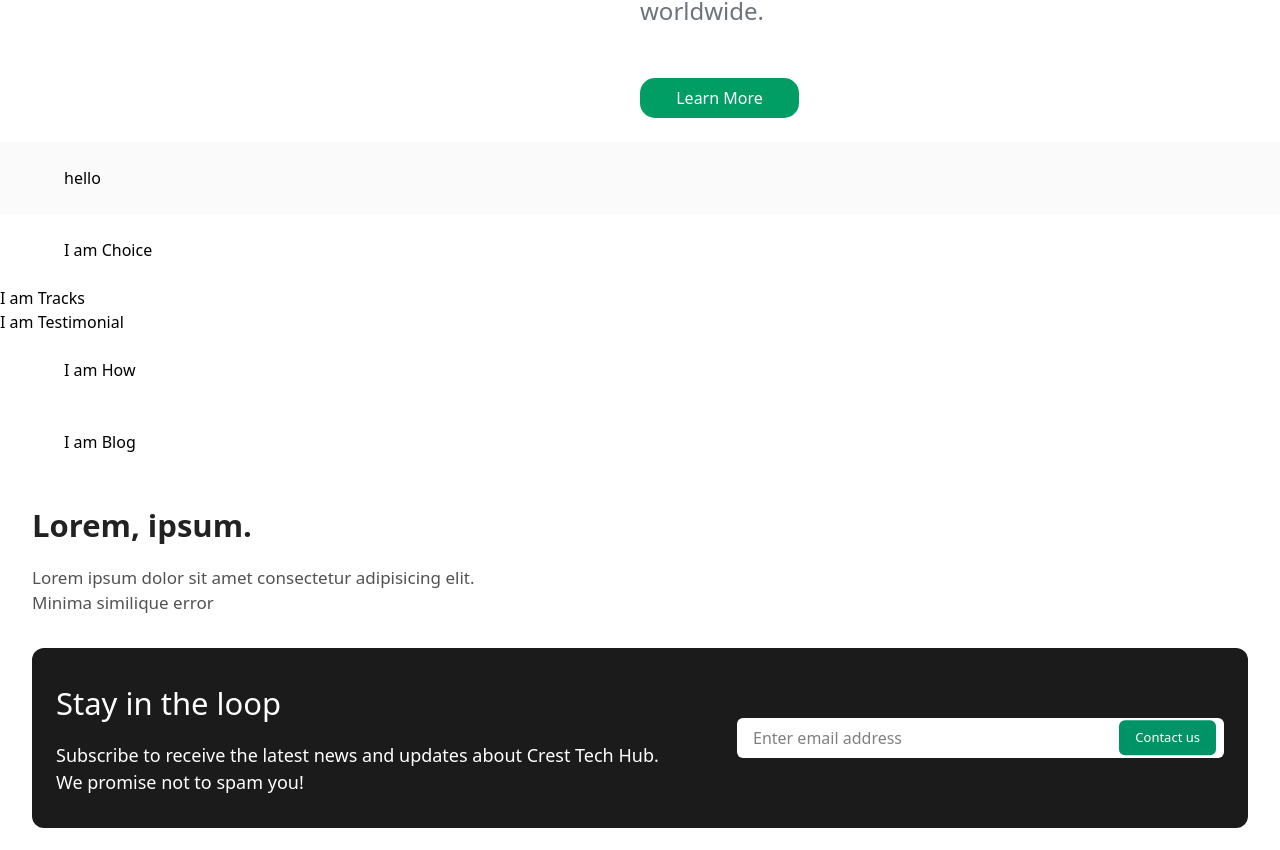
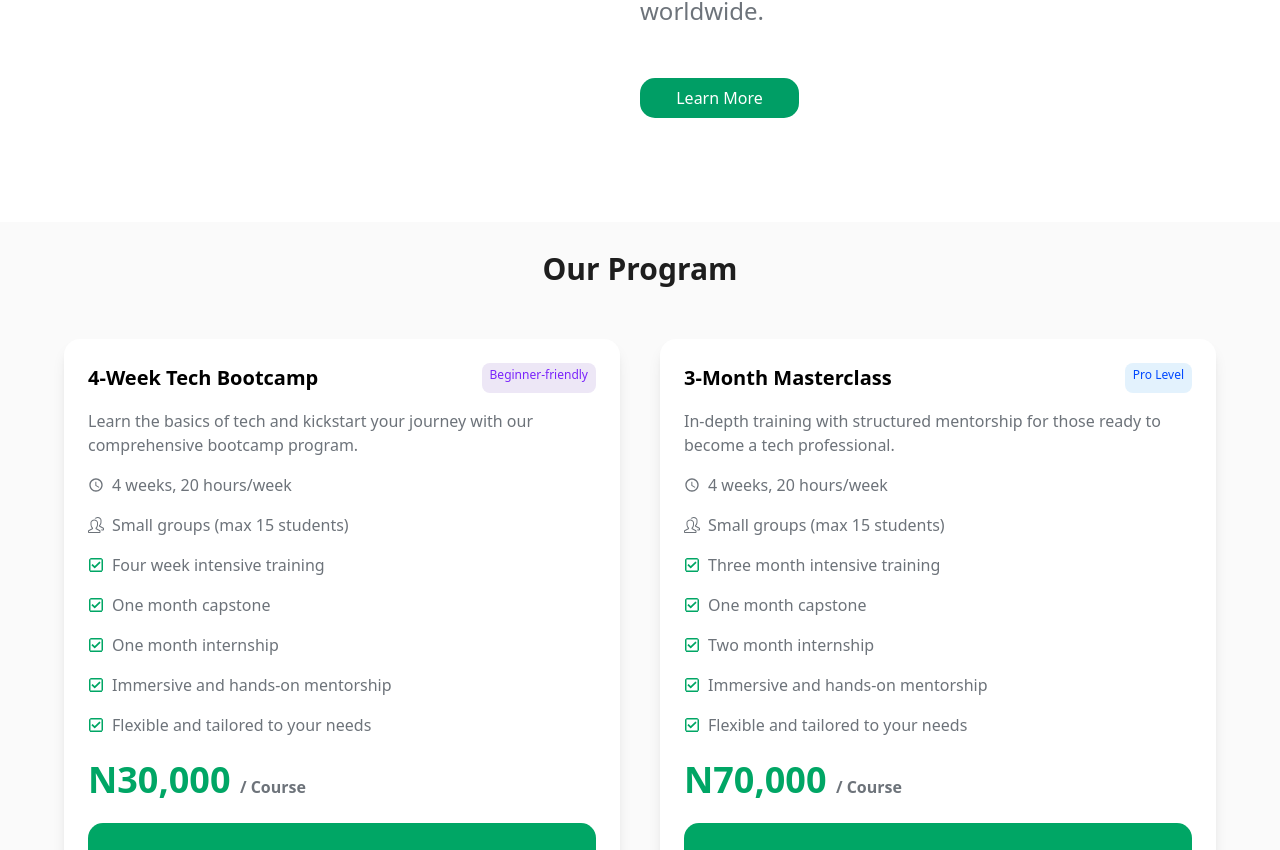
Before and after one commit to Cresttechhub/crestFrontend, a React (Vite) app: page / in a window 1280 px wide. Shown: the part 1937-2787 px from the top of the page. Built offline with nearby package versions, Linux system fonts and the light colour scheme.

Commit message:
Add program component with pricing and signup link

```diff
--- a/src/components/Program/Program.jsx
+++ b/src/components/Program/Program.jsx
@@ -1,13 +1,112 @@
 import React from "react";
+import { MdAccessTime } from "react-icons/md";
+import { SlPeople } from "react-icons/sl";
+import { FaRegCheckSquare } from "react-icons/fa";
 
-const Program = () => {
+const ProgramCard = ({
+  title,
+  level,
+  description,
+  duration,
+  groupSize,
+  features,
+  price,
+}) => {
   return (
-    <div className="bg-[#fafafa]">
-      <div className="px-16 py-6">
-        <h1>hello</h1>
+    <div className="bg-white shadow-lg rounded-2xl p-6 w-full">
+      <div className="flex justify-between">
+        <h3 className="font-semibold text-[20px]">{title}</h3>
+        <span
+          className={`text-xs font-medium px-2 py-1 rounded-lg ${
+            level === "Beginner-friendly"
+              ? "bg-[#EDE7F6]  text-[#7A24FB]"
+              : "bg-[#E3F2FD] text-[#0048FF]"
+          }`}
+        >
+          {level}
+        </span>
+      </div>
+      <div className="text-[16px] text-[#6D737A] ">
+        <p className="mt-4">{description}</p>
+        <p className="mt-4 flex items-center">
+          <MdAccessTime className="mr-2" />
+          {duration}
+        </p>
+        <p className="mt-4 flex items-center ">
+          <SlPeople className="mr-2" />
+          {groupSize}
+        </p>
+        <ul className="mt-4">
+          {features.map((feature, index) => (
+            <li key={index} className="flex items-center mt-4 text-[#6D737A]">
+              <FaRegCheckSquare className="mr-2 text-[#00A665] rounded-md" />
+              {feature}
+            </li>
+          ))}
+        </ul>
+        <p className="text-[#00A665] font-bold text-[36px] mt-4">
+          N{price} <span className="text-[#6D737A] text-[16px]">/ Course</span>
+        </p>
+        <a
+          href="/signup"
+          className="block text-center bg-[#00A665] font-medium text-white text-[16px] py-6 rounded-[15px] mt-4 hover:border-2 hover:border-[#00A665] hover:bg-white  hover:text-[#00A665]"
+        >
+          Join Now
+        </a>
       </div>
     </div>
   );
 };
 
+const Program = () => {
+  const programs = [
+    {
+      title: "4-Week Tech Bootcamp",
+      level: "Beginner-friendly",
+      description:
+        "Learn the basics of tech and kickstart your journey with our comprehensive bootcamp program.",
+      duration: "4 weeks, 20 hours/week",
+      groupSize: "Small groups (max 15 students)",
+      features: [
+        "Four week intensive training",
+        "One month capstone",
+        "One month internship",
+        "Immersive and hands-on mentorship",
+        "Flexible and tailored to your needs",
+      ],
+      price: "30,000",
+    },
+    {
+      title: "3-Month Masterclass",
+      level: "Pro Level",
+      description:
+        "In-depth training with structured mentorship for those ready to become a tech professional.",
+      duration: "4 weeks, 20 hours/week",
+      groupSize: "Small groups (max 15 students)",
+      features: [
+        "Three month intensive training",
+        "One month capstone",
+        "Two month internship",
+        "Immersive and hands-on mentorship",
+        "Flexible and tailored to your needs",
+      ],
+      price: "70,000",
+    },
+  ];
+  return (
+    <section className="py-20">
+      <div className="bg-[#FAFAFA] px-16 py-6">
+        <h2 className="text-[30px] text-[#1E1E1E] font-bold text-center mb-12">
+          Our Program
+        </h2>
+        <div className="flex justify-between space-x-10">
+          {programs.map((program, index) => (
+            <ProgramCard key={index} {...program} />
+          ))}
+        </div>
+      </div>
+    </section>
+  );
+};
+
 export default Program;
```
